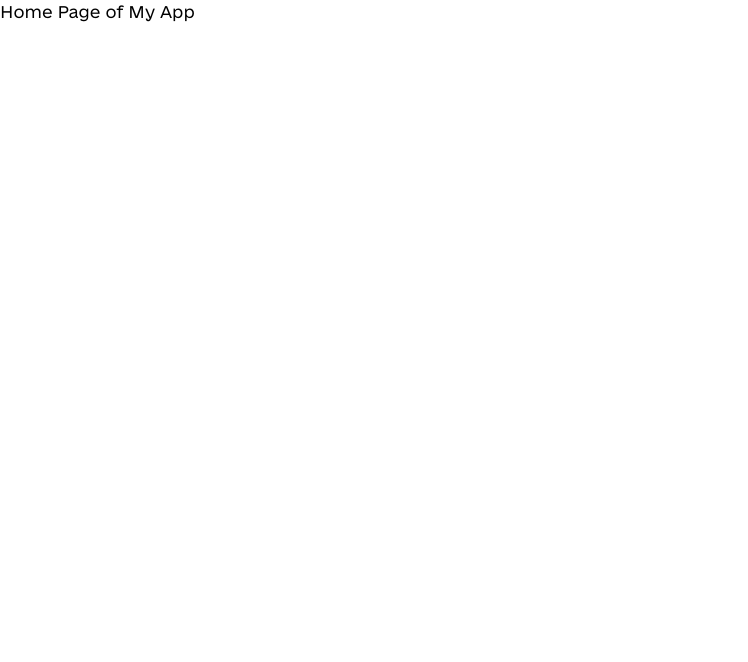
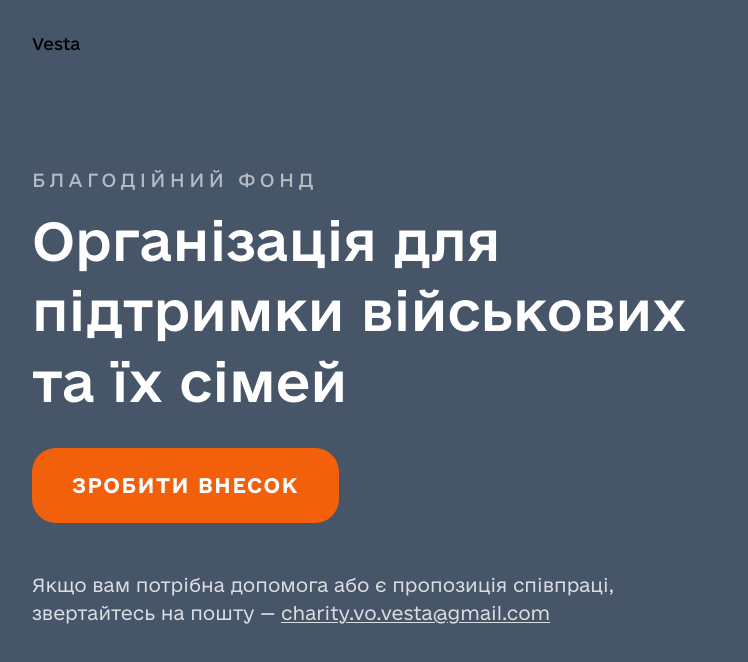
Before and after one commit to SoftRyzen-internship/vesta, a Next.js app: page / in a window 1280 px wide. Shown: the top 662 px of the page, without its empty margins (0-748 px from the left). Built offline with nearby package versions, Linux system fonts and the light colour scheme.

Commit message:
create components-Button,HeroTitle,Logo

```diff
--- /dev/null
+++ b/src/components/ui/Button/Button.tsx
@@ -0,0 +1,20 @@
+"use client";
+
+import { ButtonType } from "./types";
+
+export const Button: React.FC<ButtonType> = ({
+  label,
+  type,
+  className,
+  onClick,
+}) => {
+  return (
+    <button
+      className={`bg-color-accent-main text-color-text-primary py-6 px-10 rounded-3xl text-[18px] font-bold leading-[1.35] uppercase tracking-[1.26px] hover:bg-color-accent-hover focus:bg-color-accent-hover md:text-[20px] md:tracking-[1.4px] ${className}`}
+      type={type}
+      onClick={onClick}
+    >
+      {label}
+    </button>
+  );
+};
--- /dev/null
+++ b/src/components/ui/Button/index.ts
@@ -0,0 +1 @@
+export * from "./Button";
--- /dev/null
+++ b/src/components/ui/Button/types.ts
@@ -0,0 +1,6 @@
+export interface ButtonType {
+  label: string;
+  type: "submit" | "reset" | "button";
+  className?: string;
+  onClick: () => void;
+}
--- /dev/null
+++ b/src/components/ui/HeroTitle/HeroTitle.tsx
@@ -0,0 +1,11 @@
+export interface HeroTitleType {
+  title: string;
+}
+
+export const HeroTitle: React.FC<HeroTitleType> = ({ title }) => {
+  return (
+    <h1 className="text-color-text-primary text-[28px] font-medium leading-[1.35] mb-8 w-80 md:text-[48px] md:w-[656px] xl:text-[52px]">
+      {title}
+    </h1>
+  );
+};
--- /dev/null
+++ b/src/components/ui/HeroTitle/index.ts
@@ -0,0 +1 @@
+export * from "./HeroTitle";
--- /dev/null
+++ b/src/components/ui/Logo/Logo.tsx
@@ -0,0 +1,30 @@
+import Link from "next/link";
+
+import hero from "@/data/hero-section.json";
+
+export interface LogoType {
+  className?: string;
+  onClick?: () => void;
+}
+
+export const Logo: React.FC<LogoType> = ({ className, onClick }) => {
+  const { logo } = hero;
+  return (
+    <Link
+      href="/"
+      className={`${className} inline-block`}
+      aria-label={logo}
+      onClick={onClick}
+    >
+      Vesta
+      {/* <Image
+        src="/images/logo.webp"
+        width={236}
+        height={36}
+        alt={logo.label}
+        priority
+        className={imageClassName}
+      /> */}
+    </Link>
+  );
+};
--- /dev/null
+++ b/src/components/ui/Logo/index.ts
@@ -0,0 +1 @@
+export * from "./Logo";
--- a/src/components/ui/index.ts
+++ /dev/null
@@ -1 +0,0 @@
-// export * from './Example';
--- /dev/null
+++ b/src/data/hero-section.json
@@ -0,0 +1,8 @@
+{
+  "title": "Організація для підтримки військових та їх сімей",
+  "subtitle": "Благодійний фонд",
+  "button": "зробити внесок",
+  "info": "Якщо вам потрібна допомога або є пропозиція співпраці, звертайтесь на пошту — ",
+  "mail": "charity.vo.vesta@gmail.com",
+  "logo": "Логотип благодійної організації Vesta"
+}
--- a/src/sections/Hero/Hero.tsx
+++ b/src/sections/Hero/Hero.tsx
@@ -1,7 +1,38 @@
+"use client";
+
+import { Button } from "@/components/ui/Button";
+import { HeroTitle } from "@/components/ui/HeroTitle";
+import { Logo } from "@/components/ui/Logo";
+
+import hero from "@/data/hero-section.json";
+
 export const Hero: React.FC = () => {
+  const { title, subtitle, button, info, mail } = hero;
   return (
-    <div>
-      <h1 className="font-light">Home Page of My App</h1>
-    </div>
+    <section className="bg-slate-600 pt-[25px] pb-8 h-screen md:pt-8 md:pb-[67px] xl:pb-[65px]">
+      <div className="container">
+        <Logo className="mb-[112px]" />
+        <p className="text-color-text-primary text-[14px] font-normal leading-[1.35] tracking-[3.36px] uppercase opacity-60 mb-[13px] md:text-[18px] md:tracking-[4.32px]">
+          {subtitle}
+        </p>
+        <HeroTitle title={title} />
+        <Button
+          label={button}
+          type="button"
+          className="mb-12"
+          onClick={() => {
+            console.log("click");
+          }}
+        />
+
+        <p className="text-color-text-primary text-sm font-light opacity-80 w-80 md:text-base md:w-[592px] xl:text-lg">
+          {info}
+
+          <a href={`mailto:${mail}`} className="underline underline-offset-2">
+            {mail}
+          </a>
+        </p>
+      </div>
+    </section>
   );
 };
```
